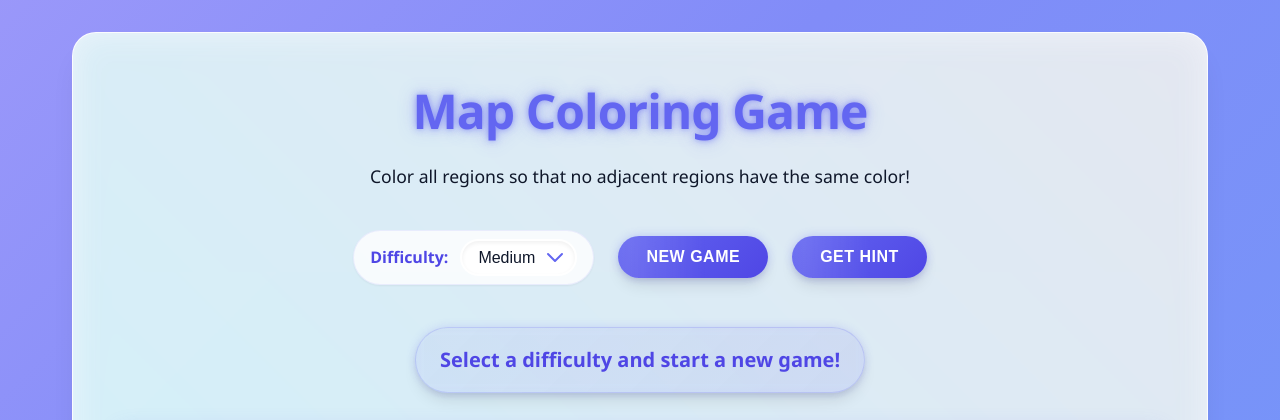
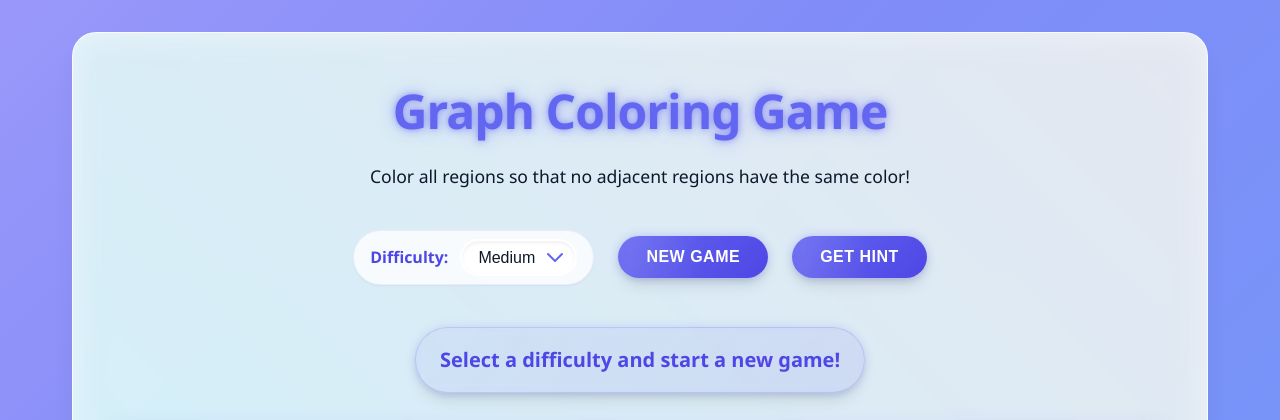
Before and after one commit to harish-madhav/graph_coloring, a Flask app: page / in a window 1280 px wide. Shown: the top 420 px of the page. Run offline with Flask 3, Linux system fonts and the light colour scheme.

Commit message:
Update index.html

```diff
--- a/templates/index.html
+++ b/templates/index.html
@@ -3,7 +3,7 @@
 {% block content %}
 <div class="game-container">
     <div class="header">
-        <h1>Map Coloring Game</h1>
+        <h1>Graph Coloring Game</h1>
         <p>Color all regions so that no adjacent regions have the same color!</p>
     </div>
 
```
